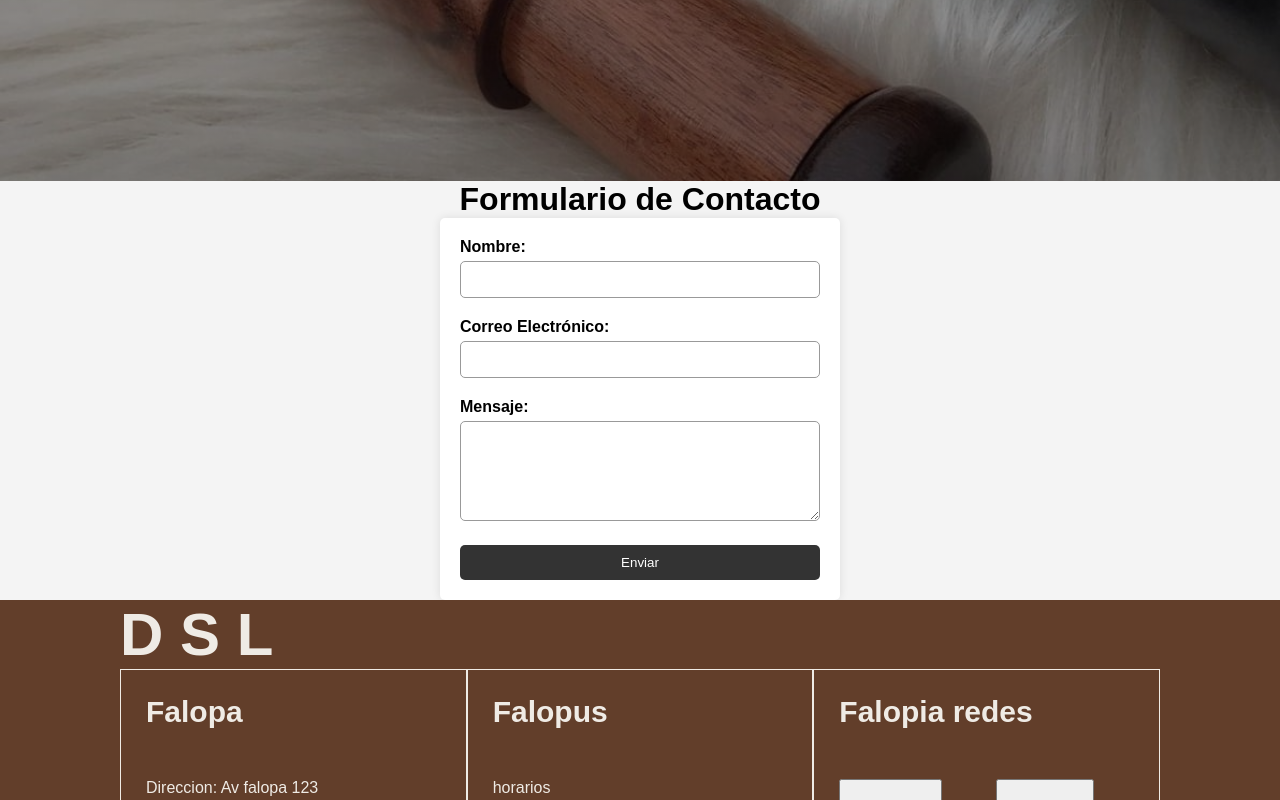
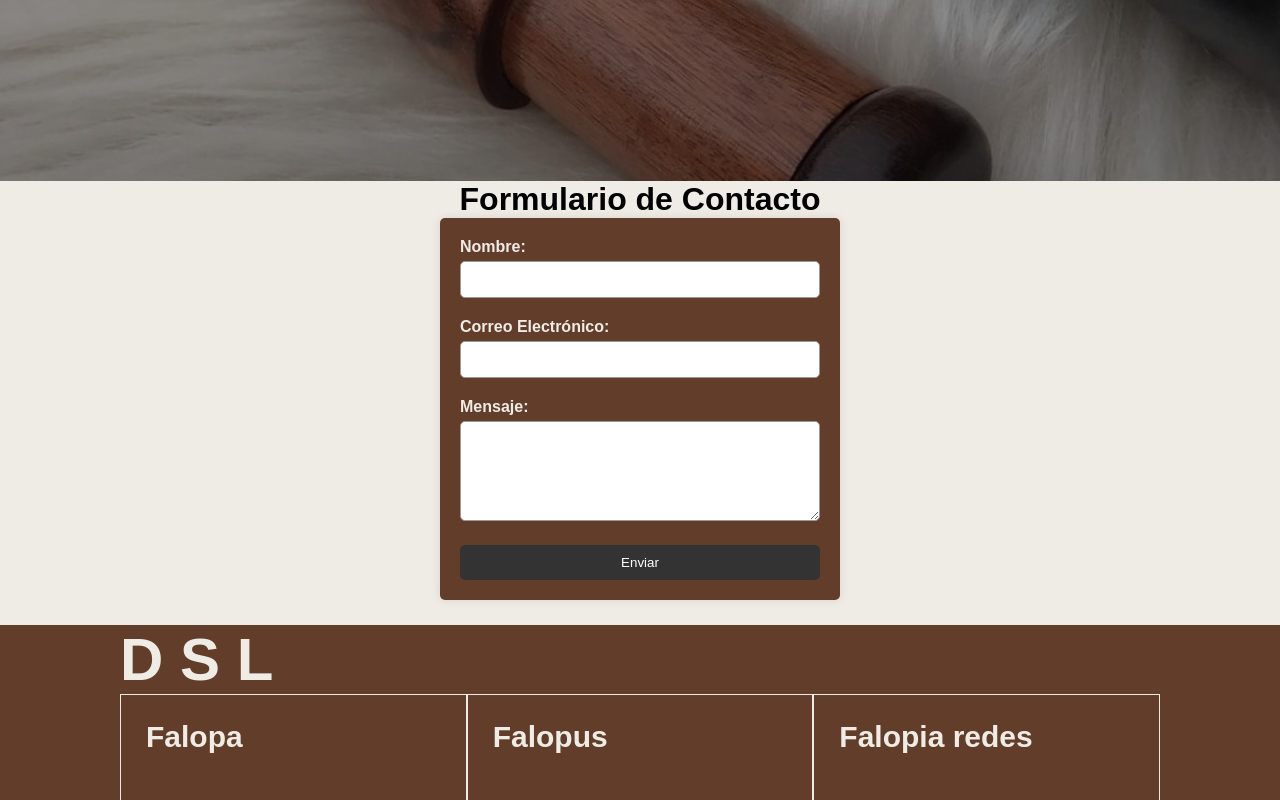
Before and after one commit to ArielSlomka/RepoDSL, a website: page contacto.html in a window 1280 px wide. Shown: the part 619-1419 px from the top of the page. Drawn offline with Linux system fonts and the light colour scheme.

Commit message:
adding color to contact page

```diff
--- a/package.json
+++ b/package.json
@@ -5,7 +5,7 @@
   "main": "index.js",
   "scripts": {
     "test": "echo \"Error: no test specified\" && exit 1",
-    "build-css": "node-sass --include-path scss scss/header.scss css/header.css",
+    "build-css": "node-sass --include-path scss scss/contacto.scss css/contacto.css",
     "watch-css": "nodemon -e scss -x \"npm run build-css\""
     },
   "author": "",
--- a/scss/contacto.scss
+++ b/scss/contacto.scss
@@ -1,4 +1,4 @@
-$form-bg-color: #f4f4f4;
+$form-bg-color: #EFEBE5;
 $border-color: #ccc;
 $input-border-color: #999;
 $button-bg-color: #333;
@@ -16,10 +16,11 @@ h1 {
 .formulario-contacto {
     max-width: 400px;
     margin: 0 auto;
-    background-color: #fff;
+    background-color: #623E2A;
     padding: 20px;
     border-radius: 5px;
     box-shadow: 0 0 10px rgba(0, 0, 0, 0.1);
+    margin-bottom: 25px;
 
     .campo {
         margin-bottom: 20px;
@@ -28,6 +29,7 @@ h1 {
             display: block;
             margin-bottom: 5px;
             font-weight: bold;
+            color: #EFEBE5;
         }
 
         input[type="text"],
```
Also changed, not shown: css/contacto.css.
